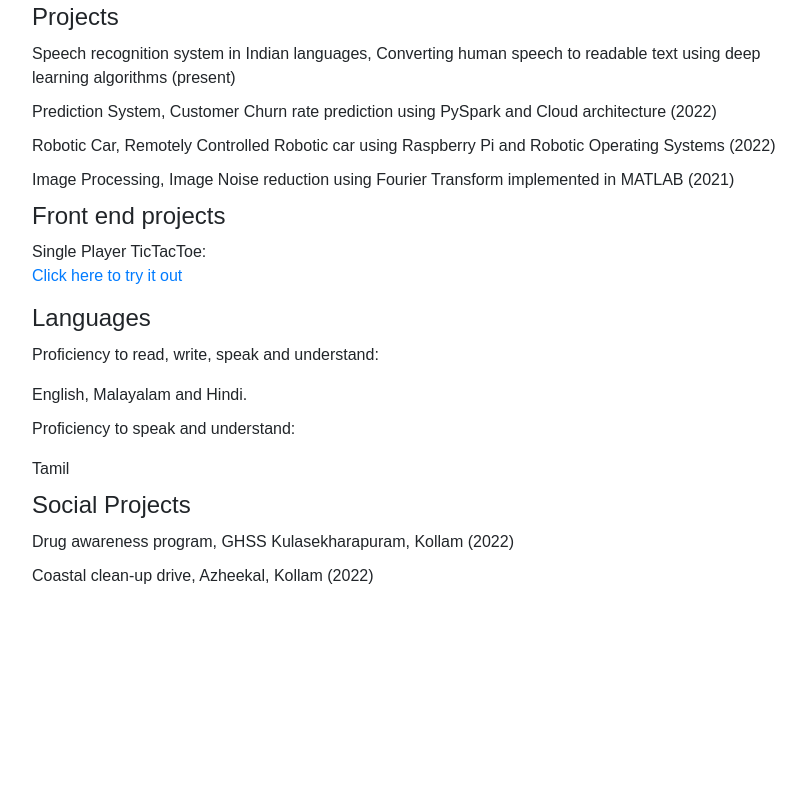
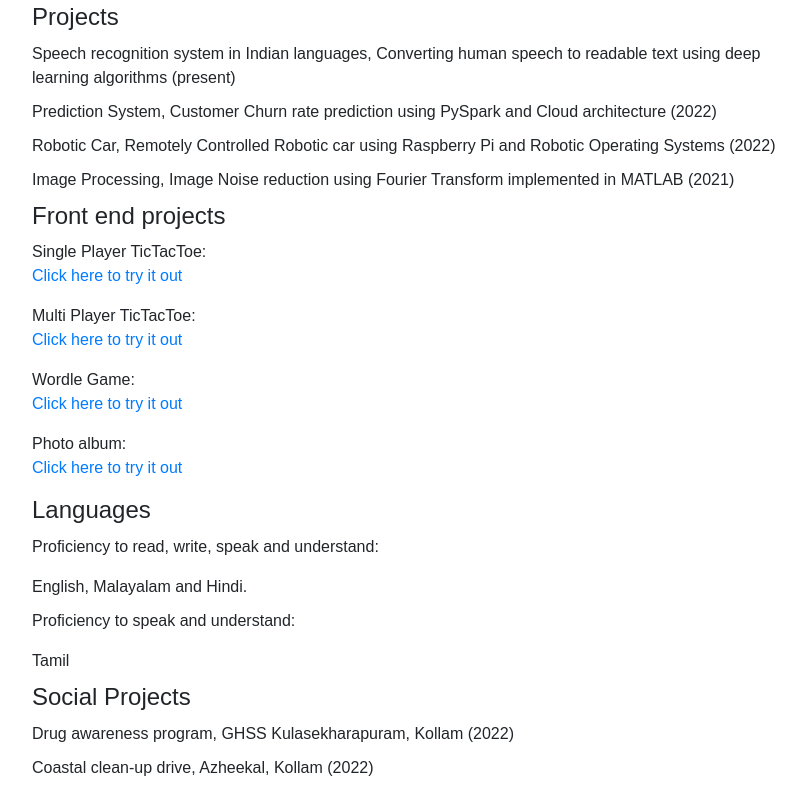
Before and after one commit to Anand-010-vr/Anand-010-vr.github.io, a plain HTML site: page index.html in a window 1280 px wide. Shown: the part 945-1755 px from the top of the page, without its empty margins (228-1034 px from the left). Before the commit the page ends 1563 px from the top, so only its background shows below. Drawn offline with nearby package versions, Linux system fonts and the light colour scheme.

Commit message:
Update index.html

```diff
--- a/index.html
+++ b/index.html
@@ -128,7 +128,27 @@
         <a href="ttt.html">Click here to try it out</a>
       </p>
     </ul>
-
+    <ul>
+      <p class="para";>
+        Multi Player TicTacToe:
+        <br>
+        <a href="tttmp.html">Click here to try it out</a>
+      </p>
+    </ul>
+    <ul>
+      <p class="para";>
+        Wordle Game:
+        <br>
+        <a href="wordle.html">Click here to try it out</a>
+      </p>
+    </ul>
+    <ul>
+      <p class="para";>
+        Photo album:
+        <br>
+        <a href="album.html">Click here to try it out</a>
+      </p>
+    </ul>
 
     <h2>Languages</h2>
     <p>Proficiency to read, write, speak and understand:</p>
```
